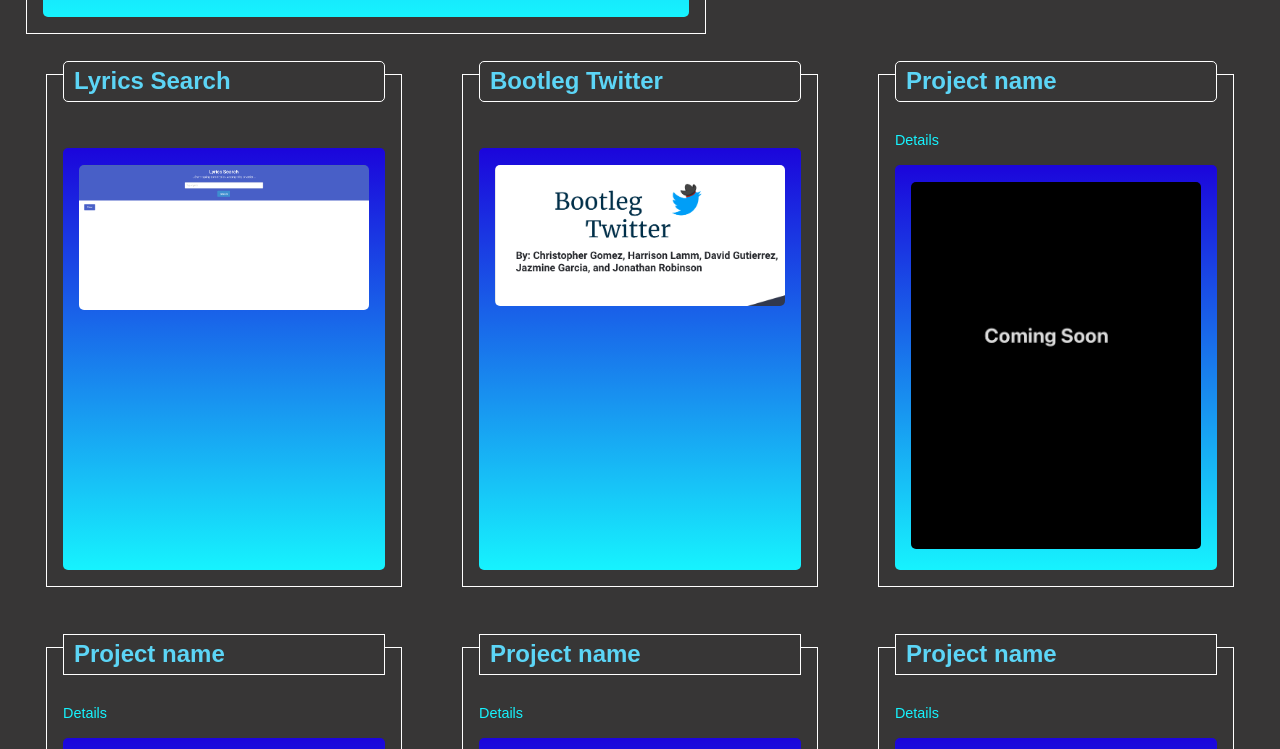
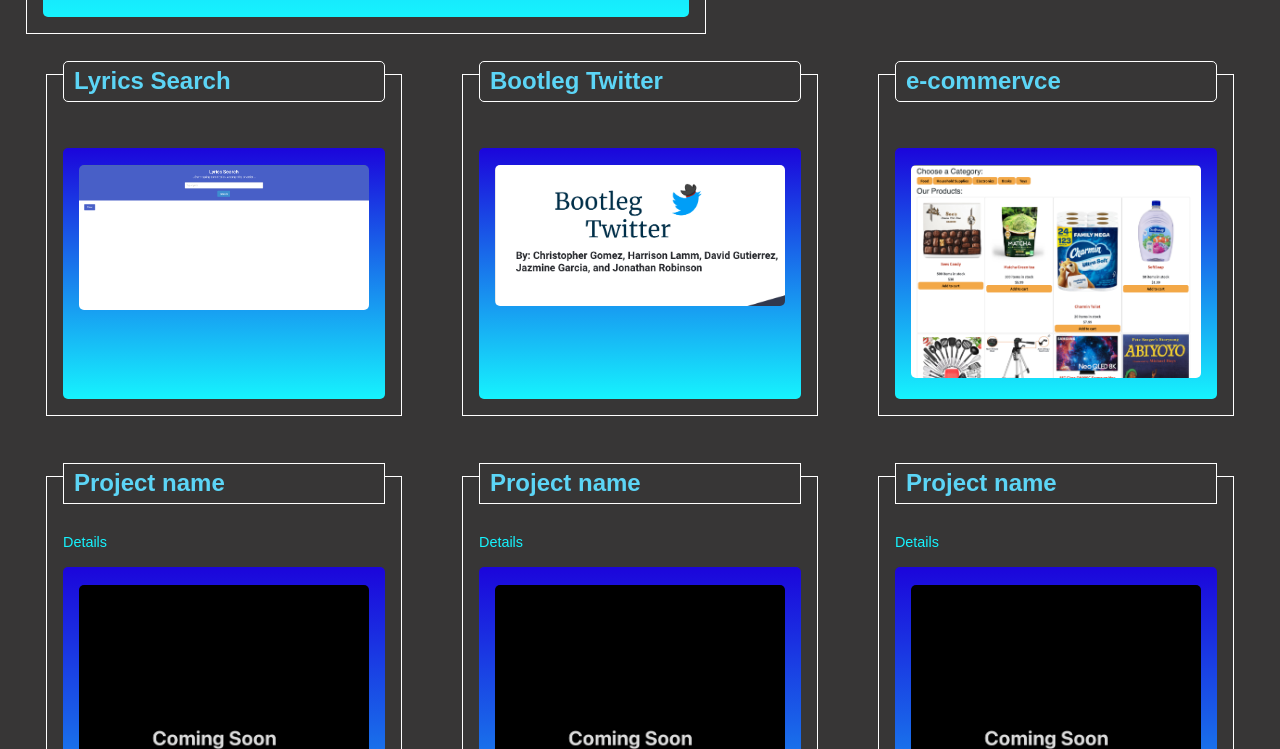
Before and after one commit to UserHAL-9000/Professional-Portfolio, a plain HTML site: page index.html in a window 1280 px wide. Shown: the part 789-1538 px from the top of the page. Drawn offline with Linux system fonts and the light colour scheme.

Commit message:
project 3 updated

```diff
--- a/index.html
+++ b/index.html
@@ -87,13 +87,13 @@
             <div class="card">
                 <div class="card-column">
                     <h3 class="border-radius">
-                        Project name
+                        e-commervce
                     </h3>
                     <p>
-                        Details
+
                     </p>
                     <pre class="border-radius">
-                        <a href=""><img class="card__image" src="./images/IMG_6931.jpg" alt="Coming soon" /></a>
+                        <a href="https://floating-springs-02661.herokuapp.com/"><img class="card__image" src="./images/Screenshot 2023-06-12 at 8.58.12 PM.png" alt="Coming soon" /></a>
                     </pre>
                 </div>
 
```
Also changed, not shown: images/Screenshot 2023-06-12 at 8.58.12 PM.png (added), 1 other file.
